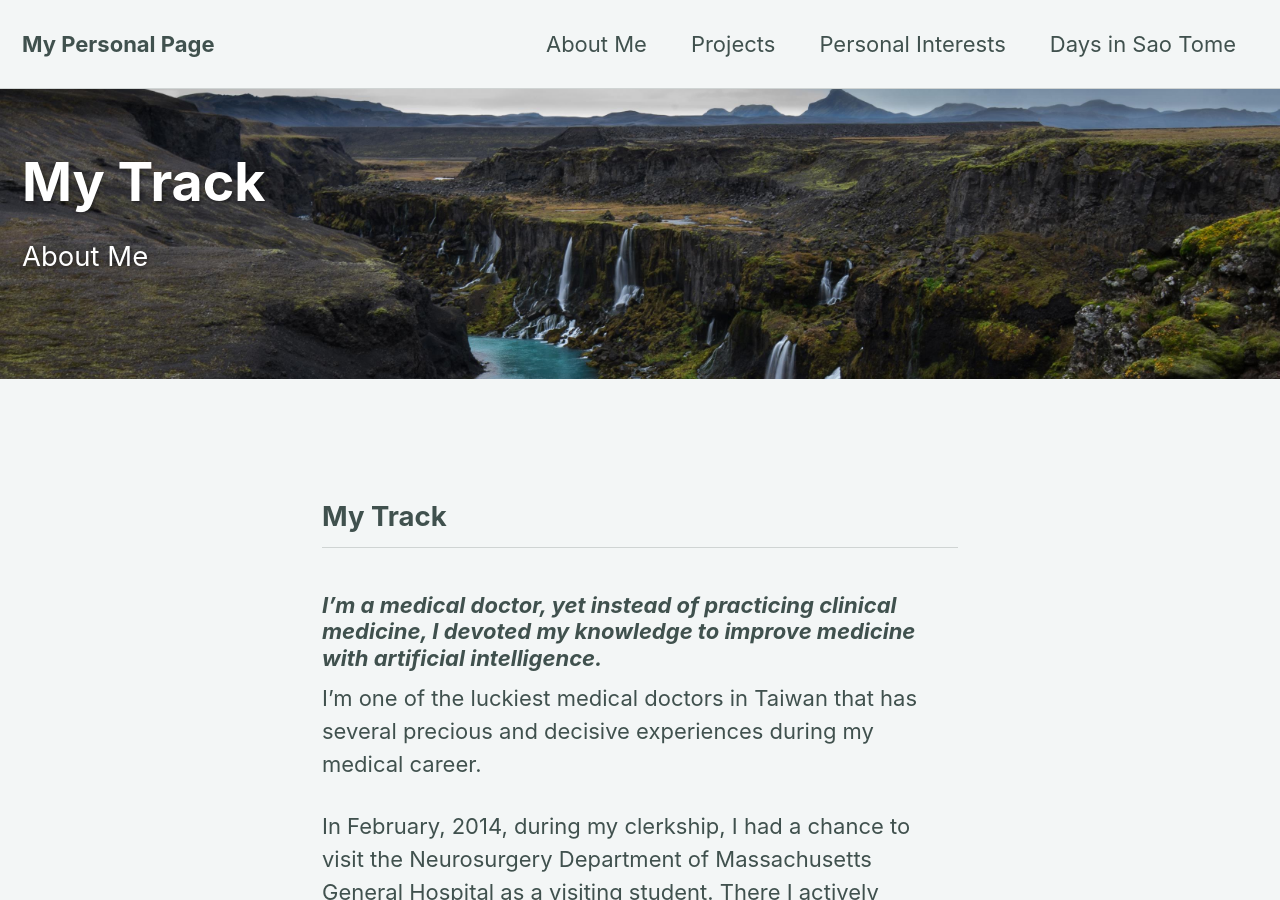
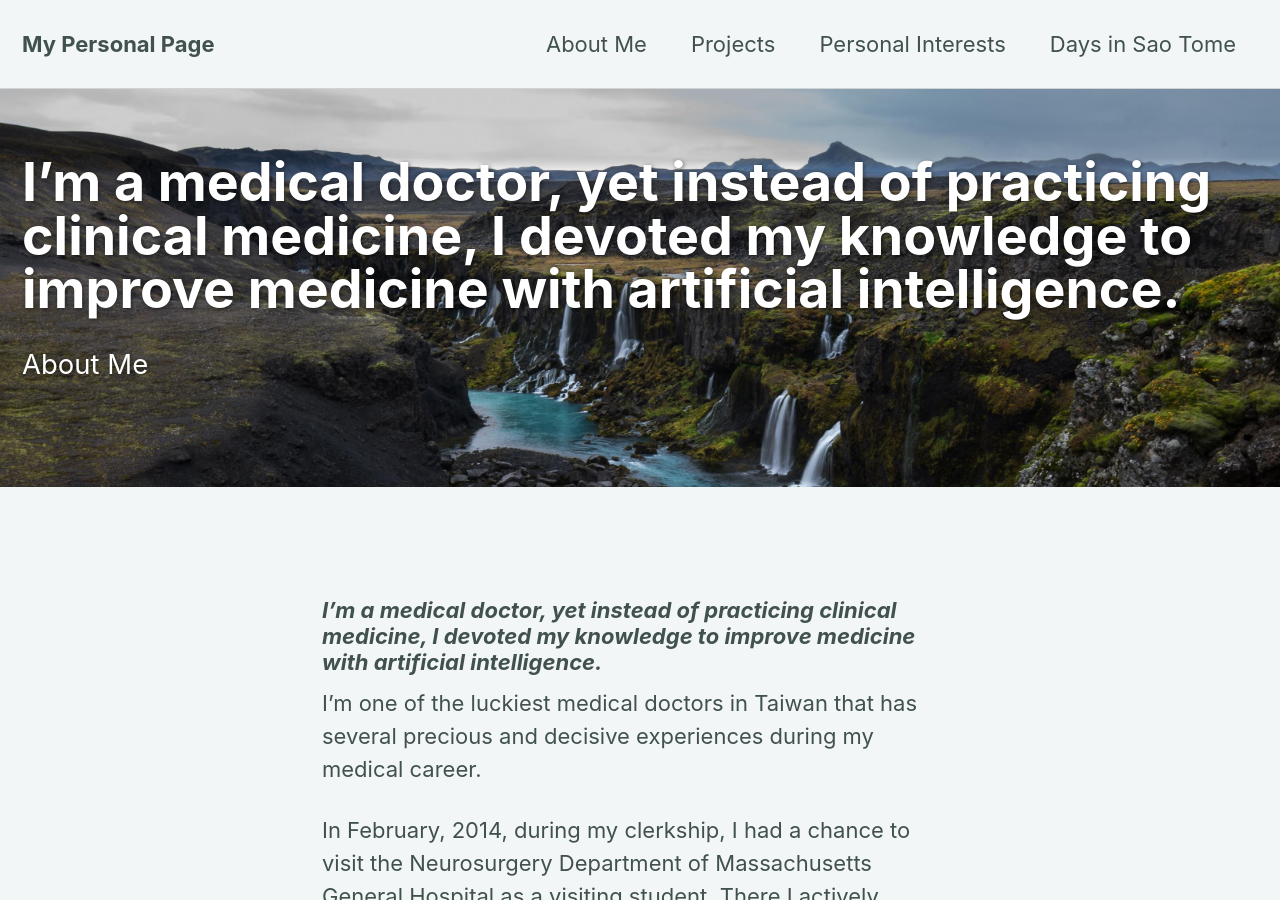
Before and after one commit to spreadwyvern/spreadwyvern.github.io, a Jekyll site: the page built from _pages/About Me.md, in a window 1280 px wide and 900 px high. Built offline with Jekyll 4.4.1, drawn with Linux system fonts in a browser that asks for light colours; cached includes are drawn as plain includes; nearby versions of some CDN libraries; our own code applies the rules of GitHub Pages for plain Markdown files.

Commit message:
update page

```diff
--- a/_config.yml
+++ b/_config.yml
@@ -128,7 +128,7 @@ author:
       icon: "fab fa-fw fa-instagram"
       # url: "https://instagram.com/"
     - label: "LinkedIn"
-      icon: "fab fa-fw fa-github-alt"
+      icon: "fab fa-fw fa-linkedin-square"
       url: "https://www.linkedin.com/in/wei-kai-lin-499957130"
 # Site Footer
 footer:
--- a/_pages/About Me.md
+++ b/_pages/About Me.md
@@ -5,7 +5,7 @@ excerpt: "About Me"
 header:
   overlay_image: /assets/images/Iceland.jpg
 ---
-## My Track
+
 ### _I'm a medical doctor, yet instead of practicing clinical medicine, I devoted my knowledge to improve medicine with artificial intelligence._
 
 I'm one of the luckiest medical doctors in Taiwan that has several precious and decisive experiences during my medical career.
```
